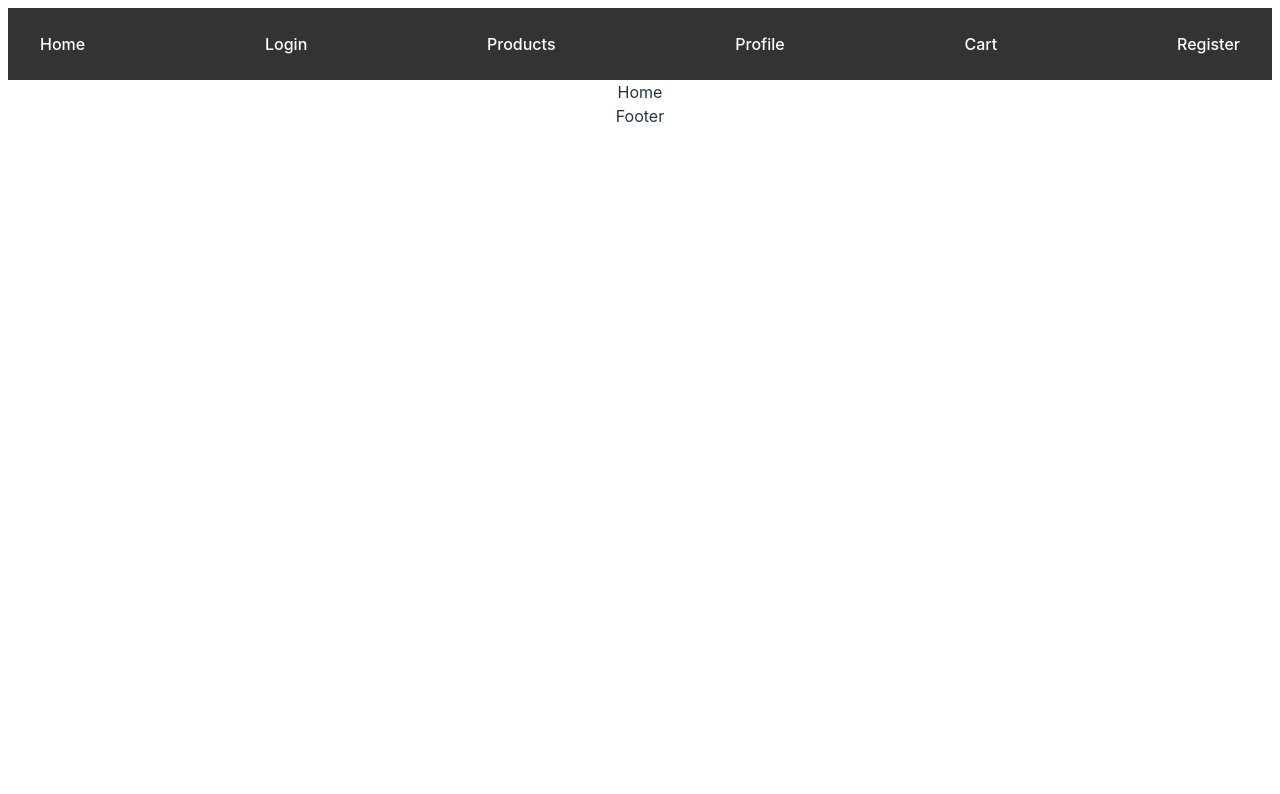
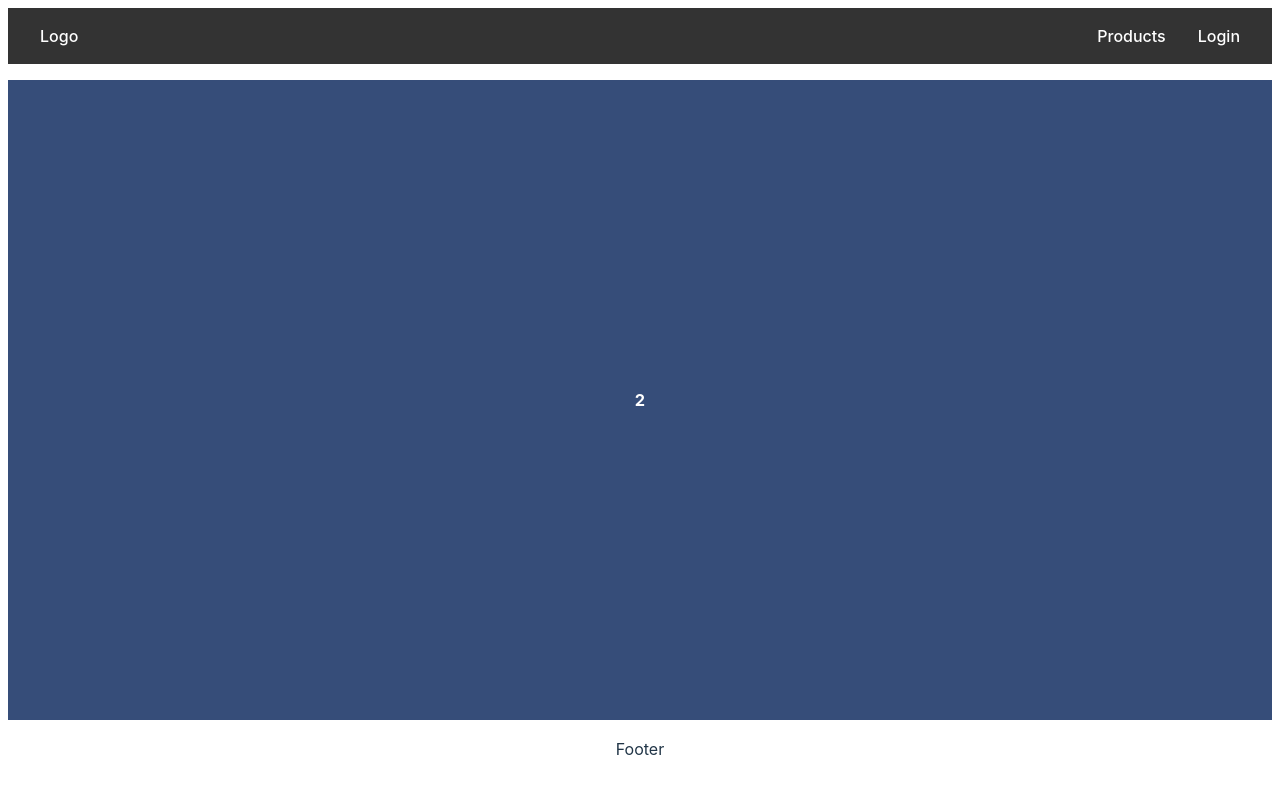
Before and after one commit to sentobc13/Proyecto-ecommerce-react, a React (Vite) app: page / in a window 1280 px wide. Shown: the top 794 px of the page. Built offline with nearby package versions, Linux system fonts and the light colour scheme.

Commit message:
modificaciones header y home

```diff
--- a/src/components/Header/Header.jsx
+++ b/src/components/Header/Header.jsx
@@ -1,19 +1,61 @@
-import React from 'react'
+import { useContext } from 'react'
 import { Link } from 'react-router-dom'
 import './Header.scss'
+import { UserContext } from '../../context/UserContext/UserState'
 
 const Header = () => {
+  const { token, logout } = useContext(UserContext);
+
+  const logoutUser = () => {
+    logoutUser();
+  }
   return (
-    <nav className='menu'>
-      <Link to='/'>Home</Link>
-      <Link to='/login'>Login</Link>
-      <Link to='/products'>Products</Link>
-      <Link to='/profile'>Profile</Link>
-      <Link to='/cart'>Cart</Link>
-      <Link to='/register'>Register</Link>
+    <nav className="menu">
+      <span>
+      <Link to='/'>Logo</Link>
+      </span>
+      <div>
+
+
+        <span>
+        <Link to='/products'>Products</Link>
+        </span>
+        {token ? (
+          <>
+            <span onClick={logoutUser}>
+              <Link to="/">Logout</Link>
+            </span>
+            <span>
+              <Link to="/profile">Profile</Link>
+            </span>
+            <span>
+              <Link to='/cart'>Cart</Link>
+            </span>
+            <span>
+            <Link to='/register'>Register</Link>
+            </span>
+          </>
+        ) : (
+          <span>
+            <Link to="/">Login</Link>
+          </span>
+        )}
+      </div>
     </nav>
-  )
-
+  );
 }
 
+// return (
+//   <nav className='menu'>
+//     <Link to='/'>Home</Link>
+//     <Link to='/login'>Login</Link>
+//     <Link to='/products'>Products</Link>
+//     <Link to='/profile'>Profile</Link>
+//     <Link to='/cart'>Cart</Link>
+//     <Link to='/register'>Register</Link>
+//   </nav>
+// )
+
+
+
 export default Header
--- a/src/components/Home/Home.jsx
+++ b/src/components/Home/Home.jsx
@@ -1,9 +1,28 @@
-import React from 'react'
 
-const Home = () => {
-  return (
-    <div>Home</div>
-  )
-}
+import React from 'react';
+import { Carousel } from 'antd';
 
-export default Home
+const contentStyle = {
+  height: '80vh',
+  color: '#fff',
+  lineHeight: '80vh',
+  textAlign: 'center',
+  background: '#364d79',
+};
+const Home = () => (
+  <Carousel autoplay>
+    <div>
+      <h3 style={contentStyle}>1</h3>
+    </div>
+    <div>
+      <h3 style={contentStyle}>2</h3>
+    </div>
+    <div>
+      <h3 style={contentStyle}>3</h3>
+    </div>
+    <div>
+      <h3 style={contentStyle}>4</h3>
+    </div>
+  </Carousel>
+);
+export default Home;
--- a/src/context/UserContext/UserReducer.js
+++ b/src/context/UserContext/UserReducer.js
@@ -5,11 +5,17 @@ const users = (state, action) => {
                 ...state,
                 token: action.payload.token,
             };
-            case "GET_USER_INFO":
-                return {
-                    ...state,
-                    user: action.payload
-                }
+        case "GET_USER_INFO":
+            return {
+                ...state,
+                user: action.payload
+            };
+        case "LOGOUT":
+            return {
+                ...state,
+                user: null,
+                token: null
+            };
 
         default:
             return state;
--- a/src/context/UserContext/UserState.jsx
+++ b/src/context/UserContext/UserState.jsx
@@ -14,7 +14,7 @@ const API_URL = "http://localhost:3000/users";
 
 export const UserContext = createContext(initialState);
 
-export const UserProvider = ({children}) => {
+export const UserProvider = ({ children }) => {
     const [state, dispatch] = useReducer(UserReducer, initialState);
 
     const login = async (user) => {
@@ -37,18 +37,36 @@ export const UserProvider = ({children}) => {
                 },
             }
         );
-        dispatch ({
+        dispatch({
             type: "GET_USER_INFO",
             payload: res.data
         })
     }
+    const logout = async () => {
+        const token = localStorage.getItem("token");
+        const res = await axios.delete(API_URL + "/logout",
+            {
+                headers: {
+                    authorization: token,
+                },
+            });
+        dispatch({
+            type: "LOGOUT",
+            payload: res.data,
+        });
+        if (res.data) {
+            localStorage.removeItem("token");
+
+        }
+    }
     return (
         <UserContext.Provider
-        value = {{
+            value={{
                 token: state.token,
                 user: state.user,
                 login,
-            getUserInfo
+                getUserInfo,
+                logout
             }}
         >
             {children}
```
Lines whose indentation alone changed are shown as unchanged.
